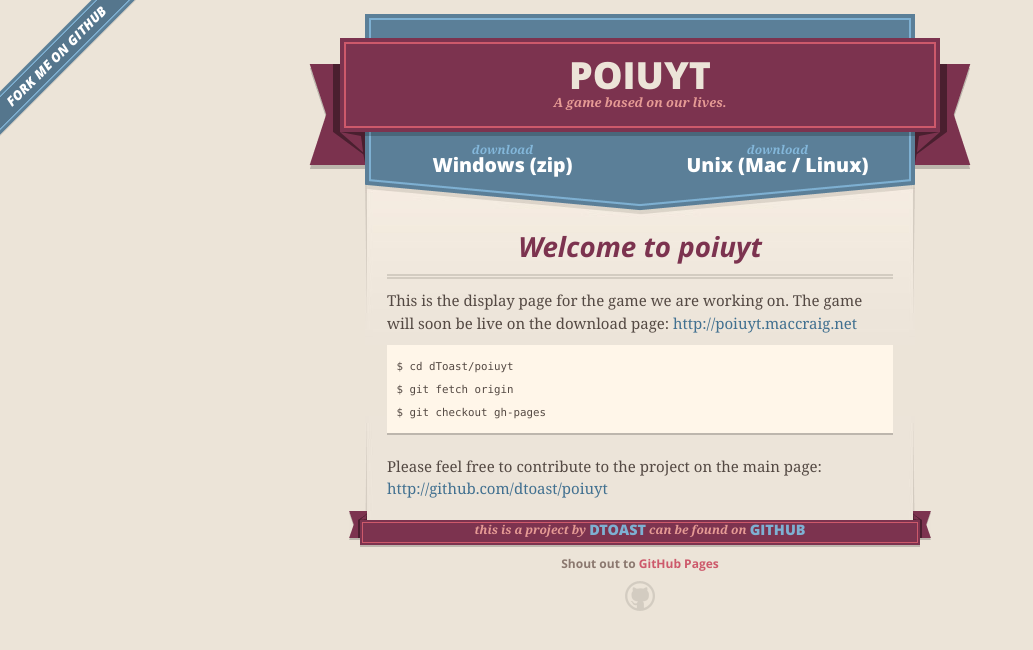
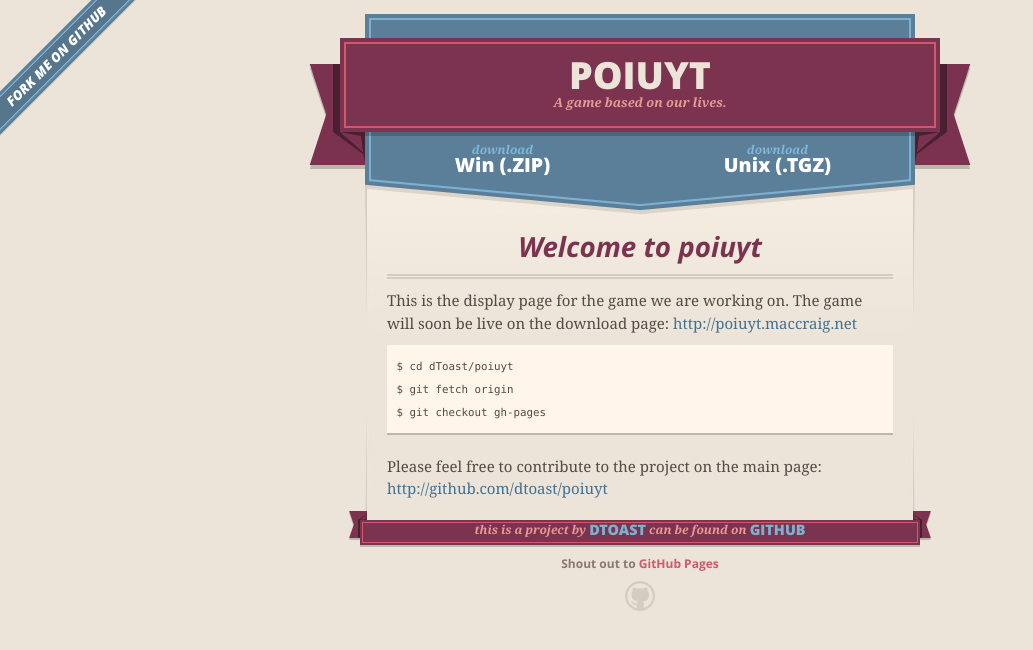
Before and after one commit to tehp/poiuyt, a plain HTML site: page index.html in a window 1280 px wide. Shown: the whole page, without its empty margins (0-1033 px from the left). Drawn offline with nearby package versions, Linux system fonts and the light colour scheme.

Commit message:
Update index.html

```diff
--- a/index.html
+++ b/index.html
@@ -37,7 +37,7 @@
 
       <section id="downloads">
         <span class="inner">
-          <a href="https://github.com/dToast/poiuyt/zipball/master" class="zip"><em>download</em> Windows (zip)</a><a href="https://github.com/dToast/poiuyt/tarball/master" class="tgz"><em>download</em> Unix (Mac / Linux)</a>
+          <a href="https://github.com/dToast/poiuyt/zipball/master" class="zip"><em>download</em> Win (.ZIP)</a><a href="https://github.com/dToast/poiuyt/tarball/master" class="tgz"><em>download</em> Unix (.TGZ)</a>
         </span>
       </section>
 
```
